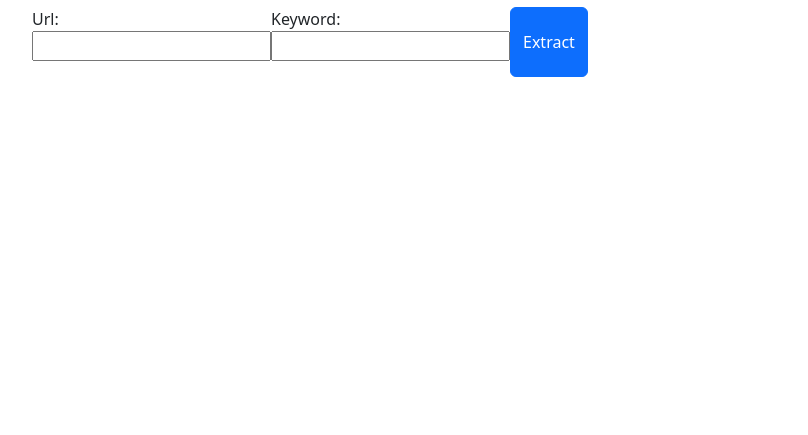
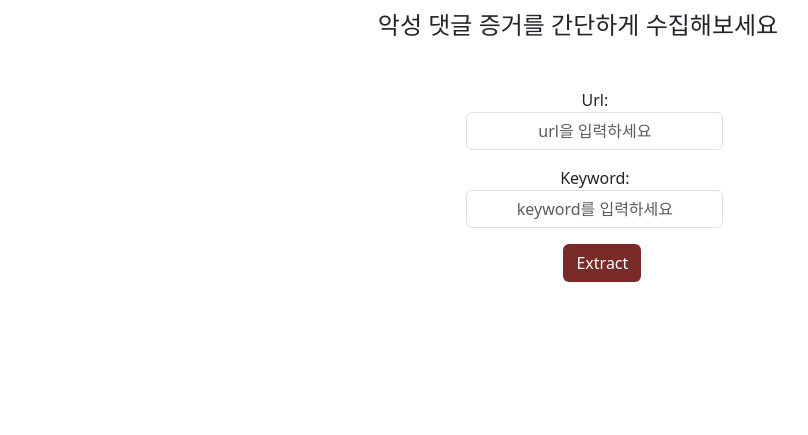
Before and after one commit to Root0ut/Tractor, a Django app: page /pdfextract/ in a window 1280 px wide. Shown: the part 365-800 px from the top of the page, without its empty margins (62-870 px from the left). Run offline with Django 3.2, Linux system fonts and the light colour scheme; some libraries are stand-ins or nearby versions.

Commit message:
[feat] pdf 추출 페이지 수정

```diff
--- a/pdfextract/forms.py
+++ b/pdfextract/forms.py
@@ -4,4 +4,8 @@ from .models import Url
 class UrlForm(forms.ModelForm):
     class Meta:
         model = Url
-        fields=['url','keyword']
+        fields = ['url', 'keyword']
+        widgets = {
+            'url': forms.TextInput(attrs={'class': 'form-control', 'style': 'text-align: center;', 'width':'100%', 'placeholder':'url을 입력하세요'}),
+            'keyword': forms.TextInput(attrs={'class': 'form-control', 'style': 'text-align: center;', 'width':'100px', 'placeholder':'keyword를 입력하세요'}),
+        }
--- a/templates/pdfextract/pdfextract_main.html
+++ b/templates/pdfextract/pdfextract_main.html
@@ -10,34 +10,26 @@
     <!-- Bootstrap CSS -->
 
 
-    <title>Hello, world!</title>
   </head>
   <body>
-      <div class="container-fluid container-xl d-flex align-items-center justify-content-between">
-        <section id="hero" class="hero d-flex align-items-center">
-          <div class="container">
-            <div class="row gy-4 d-flex justify-content-between">
-              <div class="col-lg-6 order-2 order-lg-1 d-flex flex-column justify-content-center">
-                <h2 data-aos="fade-up">asdgb</h2>
+    <div  class="justify-content-between text-center" style="padding-top:50px">
+    <h4>악성 댓글 증거를 간단하게 수집해보세요</h4>
+    </div>
+    <div class="container-fluid container-xl d-flex align-items-center justify-content-between text-center">
 
-                <form method="POST" action="{% url 'pdfextract:create' %}" class="form-search d-flex align-items-stretch mb-3" data-aos="fade-up" data-aos-delay="200">
+      <form style="padding-top:40px; padding-left:40%" method="POST" action="{% url 'pdfextract:create' %}">
         {% csrf_token %}
         {{ form.as_p }}
-                  <!-- <input type="text" class="form-control" name="url" id="url" placeholder="악성 댓글 링크를 입력하세요"> -->
-                  <button type="submit" class="btn btn-primary" >Extract</button>
+        <button type="submit" class="btn text-white" style="margin-left:15px; background-color: #782B28;">Extract</button>
       </form>
-                </div></div></div></section></div>
+
+      </div>
   <!-- Optional JavaScript; choose one of the two! -->
 
   <!-- Option 1: jQuery and Bootstrap Bundle (includes Popper) -->
   <script src="https://code.jquery.com/jquery-3.5.1.slim.min.js" integrity="sha384-DfXdz2htPH0lsSSs5nCTpuj/zy4C+OGpamoFVy38MVBnE+IbbVYUew+OrCXaRkfj" crossorigin="anonymous"></script>
   <script src="https://cdn.jsdelivr.net/npm/bootstrap@4.5.3/dist/js/bootstrap.bundle.min.js" integrity="sha384-ho+j7jyWK8fNQe+A12Hb8AhRq26LrZ/JpcUGGOn+Y7RsweNrtN/tE3MoK7ZeZDyx" crossorigin="anonymous"></script>
 
-    <!-- Option 2: jQuery, Popper.js, and Bootstrap JS
-    <script src="https://code.jquery.com/jquery-3.5.1.slim.min.js" integrity="sha384-DfXdz2htPH0lsSSs5nCTpuj/zy4C+OGpamoFVy38MVBnE+IbbVYUew+OrCXaRkfj" crossorigin="anonymous"></script>
-    <script src="https://cdn.jsdelivr.net/npm/popper.js@1.16.1/dist/umd/popper.min.js" integrity="sha384-9/reFTGAW83EW2RDu2S0VKaIzap3H66lZH81PoYlFhbGU+6BZp6G7niu735Sk7lN" crossorigin="anonymous"></script>
-    <script src="https://cdn.jsdelivr.net/npm/bootstrap@4.5.3/dist/js/bootstrap.min.js" integrity="sha384-w1Q4orYjBQndcko6MimVbzY0tgp4pWB4lZ7lr30WKz0vr/aWKhXdBNmNb5D92v7s" crossorigin="anonymous"></script>
-    -->
 </body>
 </html>
 {% endblock %}
```
Lines whose indentation alone changed are shown as unchanged.
